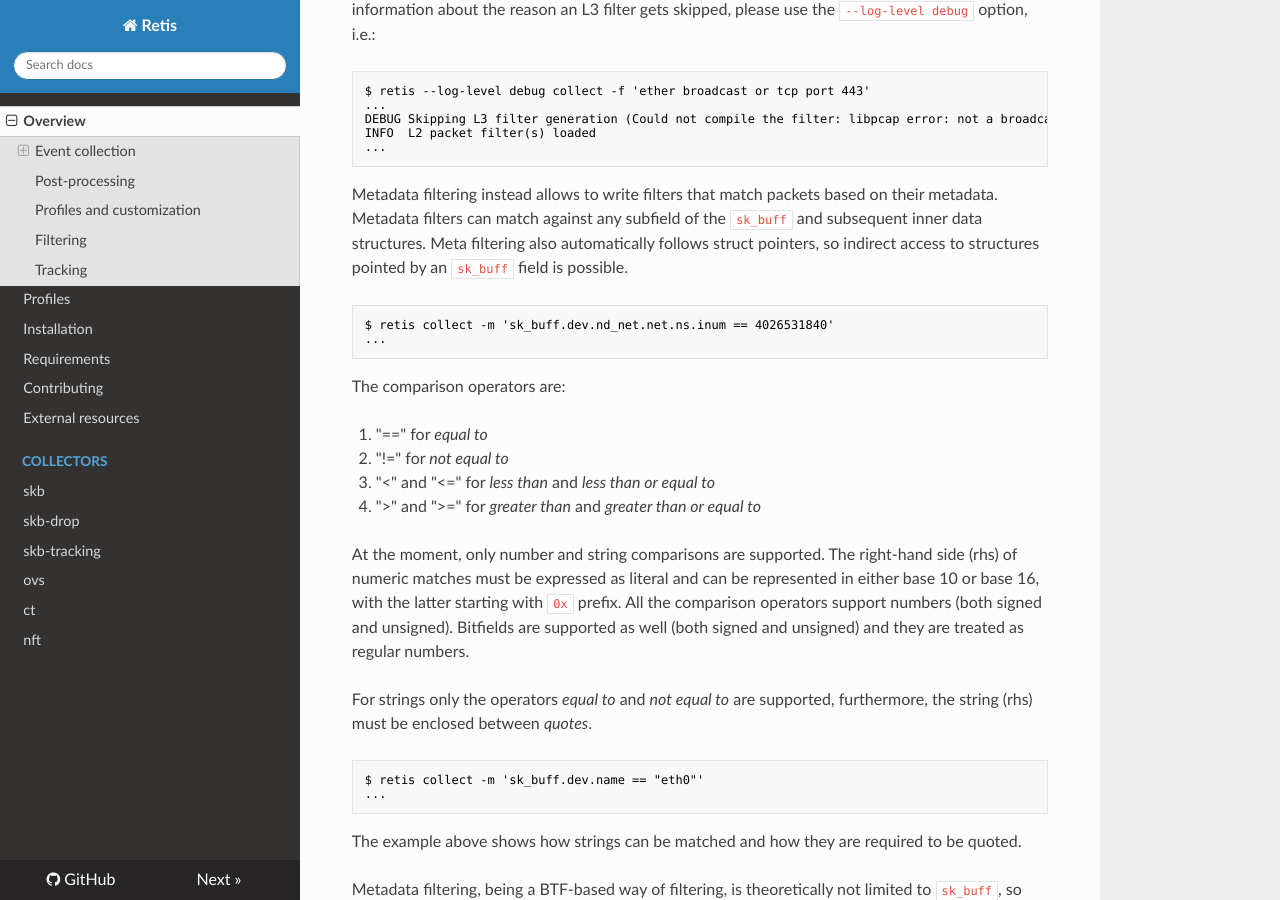
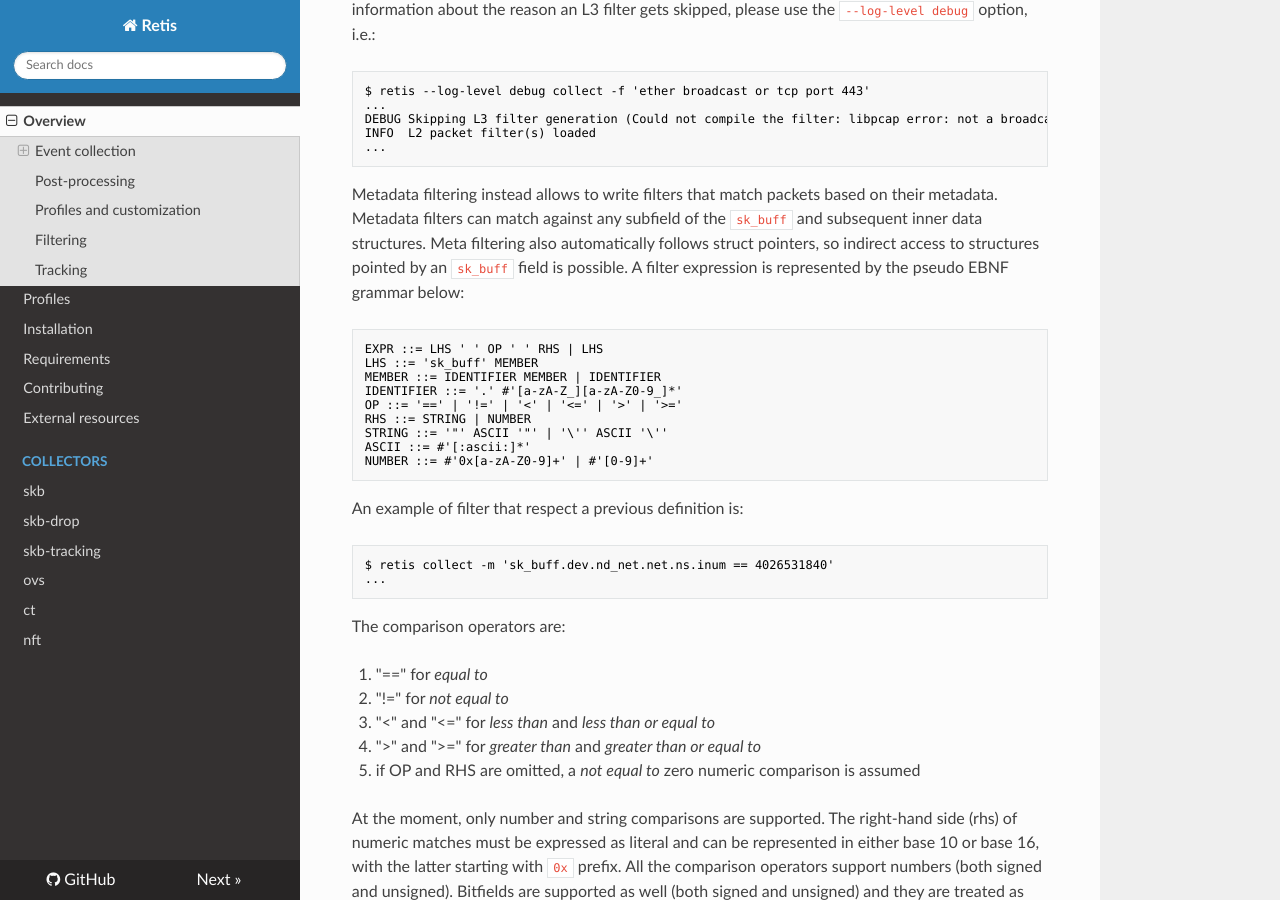
Before and after one commit to retis-org/retis, an MkDocs documentation site: the page built from docs/index.md, in a window 1280 px wide and 900 px high, scrolled down 3904 px. Built offline with MkDocs 1.6.1, drawn with Linux system fonts in a browser that asks for light colours; nearby versions of some CDN libraries.

Commit message:
doc: add EBNF including also lhs-only meta filters
Signed-off-by: Paolo Valerio <pvalerio@redhat.com>

````diff
--- a/docs/index.md
+++ b/docs/index.md
@@ -221,6 +221,21 @@ Metadata filters can match against any subfield of the `sk_buff` and subsequent
 inner data structures.
 Meta filtering also automatically follows struct pointers, so indirect access to
 structures pointed by an `sk_buff` field is possible.
+A filter expression is represented by the pseudo EBNF grammar below:
+
+```none
+EXPR ::= LHS ' ' OP ' ' RHS | LHS
+LHS ::= 'sk_buff' MEMBER
+MEMBER ::= IDENTIFIER MEMBER | IDENTIFIER
+IDENTIFIER ::= '.' #'[a-zA-Z_][a-zA-Z0-9_]*'
+OP ::= '==' | '!=' | '<' | '<=' | '>' | '>='
+RHS ::= STRING | NUMBER
+STRING ::= '"' ASCII '"' | '\'' ASCII '\''
+ASCII ::= #'[:ascii:]*'
+NUMBER ::= #'0x[a-zA-Z0-9]+' | #'[0-9]+'
+```
+
+An example of filter that respect a previous definition is:
 
 ```none
 $ retis collect -m 'sk_buff.dev.nd_net.net.ns.inum == 4026531840'
@@ -233,6 +248,8 @@ The comparison operators are:
 2. "!=" for *not equal to*
 3. "<" and "<=" for *less than* and *less than or equal to*
 4. ">" and ">=" for *greater than* and *greater than or equal to*
+5. if OP and RHS are omitted, a *not equal to* zero numeric comparison is assumed
+
 
 At the moment, only number and string comparisons are supported.
 The right-hand side (rhs) of numeric matches must be expressed as
````
